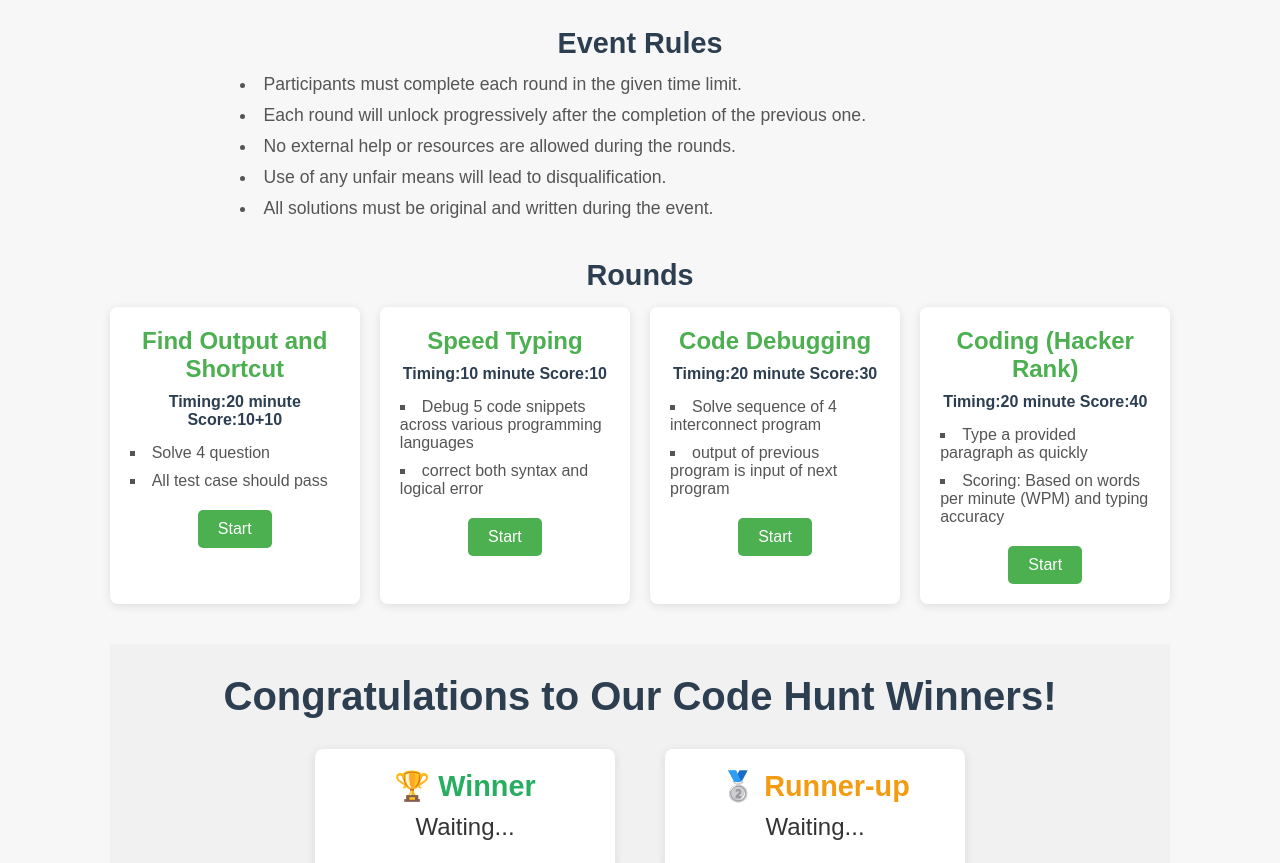
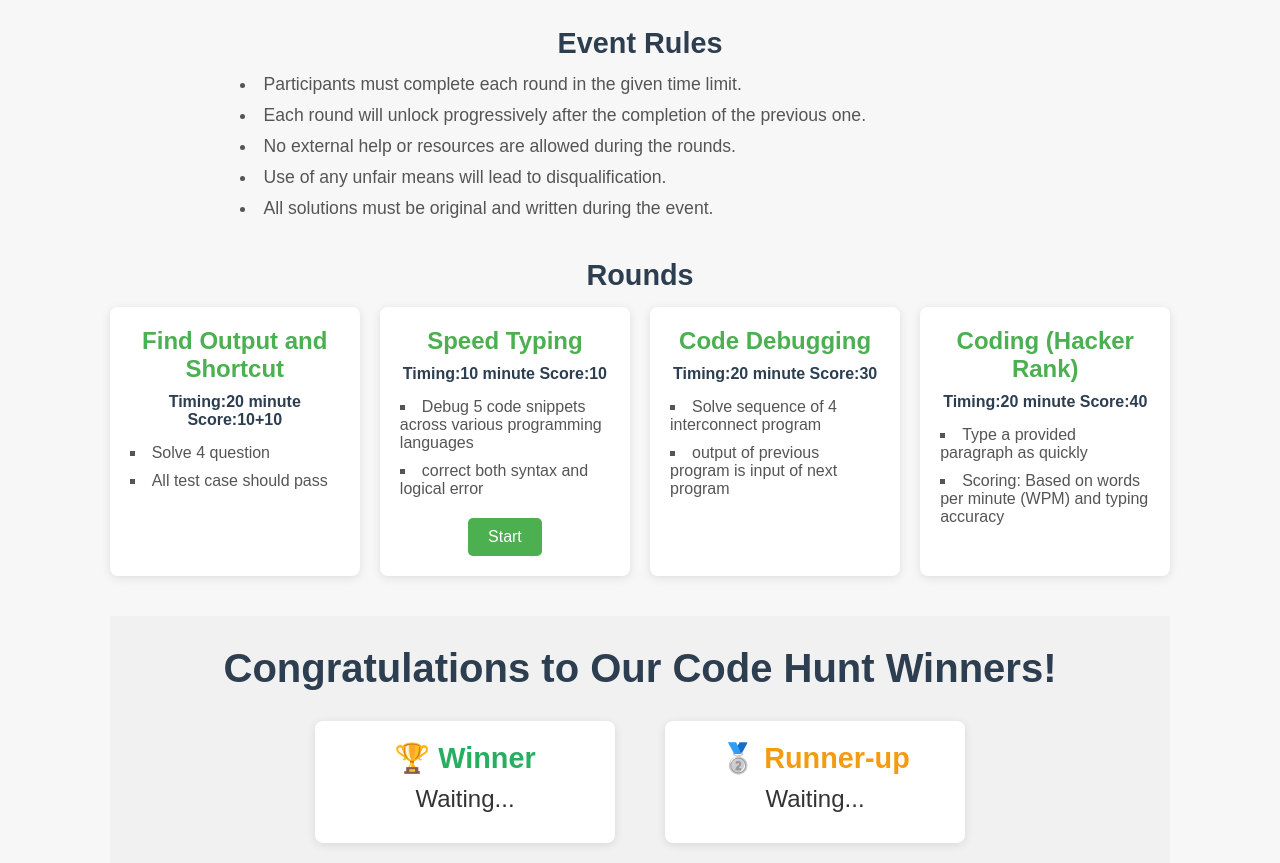
Before and after one commit to Abishekdeepak5/CodeHunt, a plain HTML site: page public/index.html in a window 1280 px wide. Shown: the part 237-1100 px from the top of the page. Drawn offline with Linux system fonts and the light colour scheme.

Commit message:
Update index.html

```diff
--- a/public/index.html
+++ b/public/index.html
@@ -43,7 +43,7 @@
                         <!-- <li>Test multiple programming languages.</li>
                         <li>Prepare for intermediate challenges.</li> -->
                     </ul>
-                    <a href="https://docs.google.com/document/d/1IYJPQs8A2P6Xz5kTmUvGFGXe0KFvGoBOHgjyVxGg8VQ/edit?usp=sharing" class="btn" id="round1-link">Start</a>
+<!--                     <a href="https://docs.google.com/document/d/1IYJPQs8A2P6Xz5kTmUvGFGXe0KFvGoBOHgjyVxGg8VQ/edit?usp=sharing" class="btn" id="round1-link">Start</a> -->
                 </div>
 
                 <div class="round" id="round2">
@@ -69,7 +69,7 @@
                         <!-- <li>Handle time and space complexity efficiently.</li>
                         <li>Solve complex programming problems.</li> -->
                     </ul>
-                    <a href="https://www.hackerrank.com/auth/signup/sparzocodedebugging" class="btn" id="round3-link">Start</a>
+<!--                     <a href="https://www.hackerrank.com/auth/signup/sparzocodedebugging" class="btn" id="round3-link">Start</a> -->
                 </div>
 
                 <div class="round" id="round4">
@@ -82,7 +82,7 @@
                         <!-- <li>Work with databases and API integration.</li>
                         <li>Test your full-stack development skills.</li> -->
                     </ul>
-                    <a href="https://www.hackerrank.com/auth/signup/gce-sympo" class="btn" id="round4-link">Start</a>
+<!--                     <a href="https://www.hackerrank.com/auth/signup/gce-sympo" class="btn" id="round4-link">Start</a> -->
                 </div>
             </div>
         </section>
```
